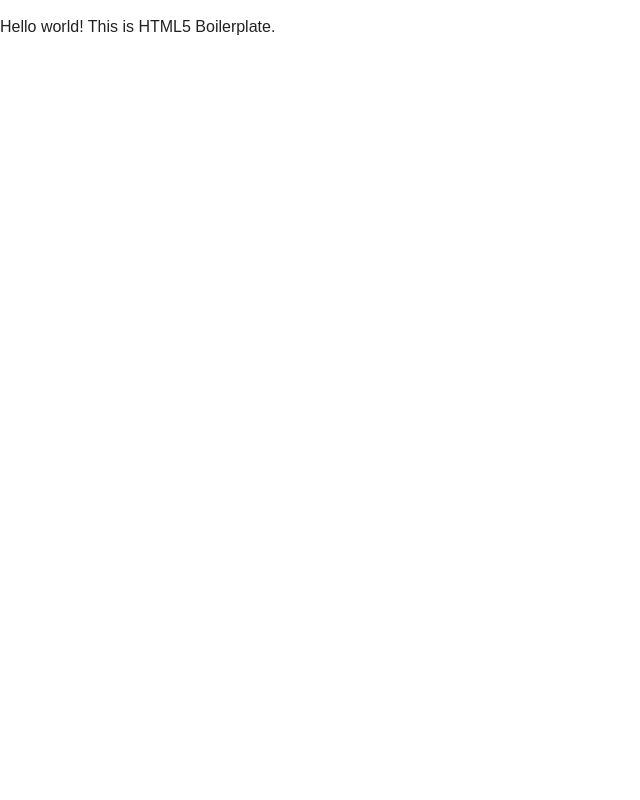
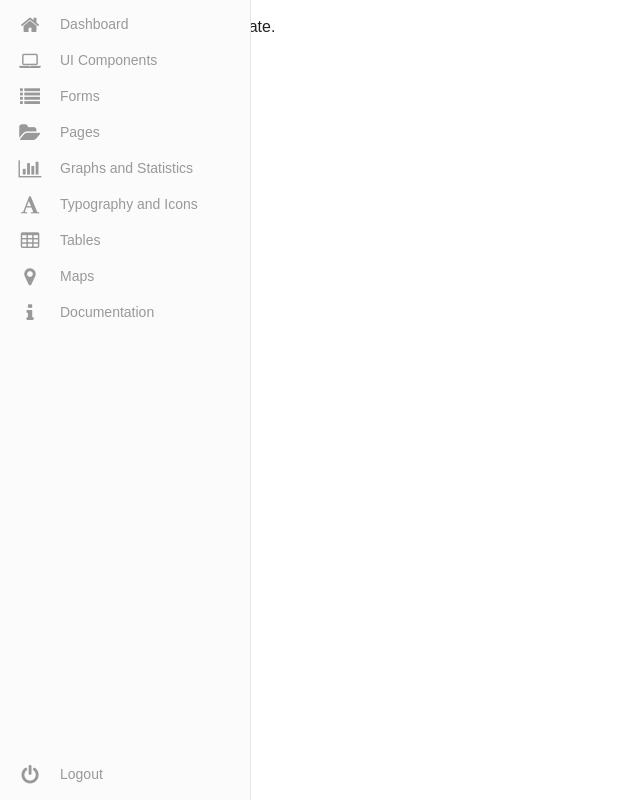
Before and after one commit to lucachaco/showroom-tamarindo, a plain HTML site: page index.html in a window 1280 px wide. Shown: the whole page, without its empty margins (0-640 px from the left). Drawn offline with nearby package versions, Linux system fonts and the light colour scheme; a web font is replaced by a local one.

Commit message:
Add sidebar.

```diff
--- /dev/null
+++ b/css/nav.css
@@ -0,0 +1,129 @@
+@import url(//netdna.bootstrapcdn.com/font-awesome/4.0.3/css/font-awesome.css);
+}
+@import url(http://fonts.googleapis.com/css?family=Titillium+Web:300);
+.fa-2x {
+    font-size: 2em;
+}
+.fa {
+    position: relative;
+    display: table-cell;
+    width: 60px;
+    height: 36px;
+    text-align: center;
+    vertical-align: middle;
+    font-size:20px;
+}
+
+
+.main-menu:hover,nav.main-menu.expanded {
+    width:250px;
+    overflow:visible;
+}
+
+.main-menu {
+    background:#fbfbfb;
+    border-right:1px solid #e5e5e5;
+    position:absolute;
+    top:0;
+    bottom:0;
+    height:100%;
+    left:0;
+    width:60px;
+    overflow:hidden;
+    -webkit-transition:width .05s linear;
+    transition:width .05s linear;
+    -webkit-transform:translateZ(0) scale(1,1);
+    z-index:1000;
+}
+
+.main-menu>ul {
+    margin:7px 0;
+}
+
+.main-menu li {
+    position:relative;
+    display:block;
+    width:250px;
+}
+
+.main-menu li>a {
+    position:relative;
+    display:table;
+    border-collapse:collapse;
+    border-spacing:0;
+    color:#999;
+    font-family: arial;
+    font-size: 14px;
+    text-decoration:none;
+    -webkit-transform:translateZ(0) scale(1,1);
+    -webkit-transition:all .1s linear;
+    transition:all .1s linear;
+
+}
+
+.main-menu .nav-icon {
+    position:relative;
+    display:table-cell;
+    width:60px;
+    height:36px;
+    text-align:center;
+    vertical-align:middle;
+    font-size:18px;
+}
+
+.main-menu .nav-text {
+    position:relative;
+    display:table-cell;
+    vertical-align:middle;
+    width:190px;
+    font-family: 'Titillium Web', sans-serif;
+}
+
+.main-menu>ul.logout {
+    position:absolute;
+    left:0;
+    bottom:0;
+}
+
+.no-touch .scrollable.hover {
+    overflow-y:hidden;
+}
+
+.no-touch .scrollable.hover:hover {
+    overflow-y:auto;
+    overflow:visible;
+}
+
+a:hover,a:focus {
+    text-decoration:none;
+}
+
+nav {
+    -webkit-user-select:none;
+    -moz-user-select:none;
+    -ms-user-select:none;
+    -o-user-select:none;
+    user-select:none;
+}
+
+nav ul,nav li {
+    outline:0;
+    margin:0;
+    padding:0;
+}
+.main-menu li:hover>a,nav.main-menu li.active>a,.dropdown-menu>li>a:hover,.dropdown-menu>li>a:focus,.dropdown-menu>.active>a,.dropdown-menu>.active>a:hover,.dropdown-menu>.active>a:focus,.no-touch .dashboard-page nav.dashboard-menu ul li:hover a,.dashboard-page nav.dashboard-menu ul li.active a {
+    color:#fff;
+    background-color:#5fa2db;
+}
+.area {
+    float: left;
+    background: #e2e2e2;
+    width: 100%;
+    height: 100%;
+}
+@font-face {
+    font-family: 'Titillium Web';
+    font-style: normal;
+    font-weight: 300;
+    src: local('Titillium WebLight'), local('TitilliumWeb-Light'), url(http://themes.googleusercontent.com/static/fonts/titilliumweb/v2/anMUvcNT0H1YN4FII8wpr24bNCNEoFTpS2BTjF6FB5E.woff) format('woff');
+}
--- a/index.html
+++ b/index.html
@@ -12,6 +12,7 @@
 
         <link rel="stylesheet" href="css/normalize.css">
         <link rel="stylesheet" href="css/main.css">
+        <link rel="stylesheet" href="css/nav.css">
         <script src="js/vendor/modernizr-2.8.3.min.js"></script>
     </head>
     <body>
@@ -21,6 +22,107 @@
 
         <!-- Add your site or application content here -->
         <p>Hello world! This is HTML5 Boilerplate.</p>
+
+
+        <div class="area"></div><nav class="main-menu">
+            <ul>
+                <li>
+                    <a href="#">
+                        <i class="fa fa-home fa-2x"></i>
+                        <span class="nav-text">
+                            Dashboard
+                        </span>
+                    </a>
+
+                </li>
+                <li class="has-subnav">
+                    <a href="#">
+                        <i class="fa fa-laptop fa-2x"></i>
+                        <span class="nav-text">
+                            UI Components
+                        </span>
+                    </a>
+
+                </li>
+                <li class="has-subnav">
+                    <a href="#">
+                        <i class="fa fa-list fa-2x"></i>
+                        <span class="nav-text">
+                            Forms
+                        </span>
+                    </a>
+
+                </li>
+                <li class="has-subnav">
+                    <a href="#">
+                        <i class="fa fa-folder-open fa-2x"></i>
+                        <span class="nav-text">
+                            Pages
+                        </span>
+                    </a>
+
+                </li>
+                <li>
+                    <a href="#">
+                        <i class="fa fa-bar-chart-o fa-2x"></i>
+                        <span class="nav-text">
+                            Graphs and Statistics
+                        </span>
+                    </a>
+                </li>
+                <li>
+                    <a href="#">
+                        <i class="fa fa-font fa-2x"></i>
+                        <span class="nav-text">
+                            Typography and Icons
+                        </span>
+                    </a>
+                </li>
+                <li>
+                    <a href="#">
+                        <i class="fa fa-table fa-2x"></i>
+                        <span class="nav-text">
+                            Tables
+                        </span>
+                    </a>
+                </li>
+                <li>
+                    <a href="#">
+                        <i class="fa fa-map-marker fa-2x"></i>
+                        <span class="nav-text">
+                            Maps
+                        </span>
+                    </a>
+                </li>
+                <li>
+                    <a href="#">
+                        <i class="fa fa-info fa-2x"></i>
+                        <span class="nav-text">
+                            Documentation
+                        </span>
+                    </a>
+                </li>
+            </ul>
+
+            <ul class="logout">
+                <li>
+                    <a href="#">
+                        <i class="fa fa-power-off fa-2x"></i>
+                        <span class="nav-text">
+                            Logout
+                        </span>
+                    </a>
+                </li>
+            </ul>
+        </nav>
+
+
+
+
+
+
+
+
 
         <script src="https://ajax.googleapis.com/ajax/libs/jquery/1.11.3/jquery.min.js"></script>
         <script>window.jQuery || document.write('<script src="js/vendor/jquery-1.11.3.min.js"><\/script>')</script>
```
